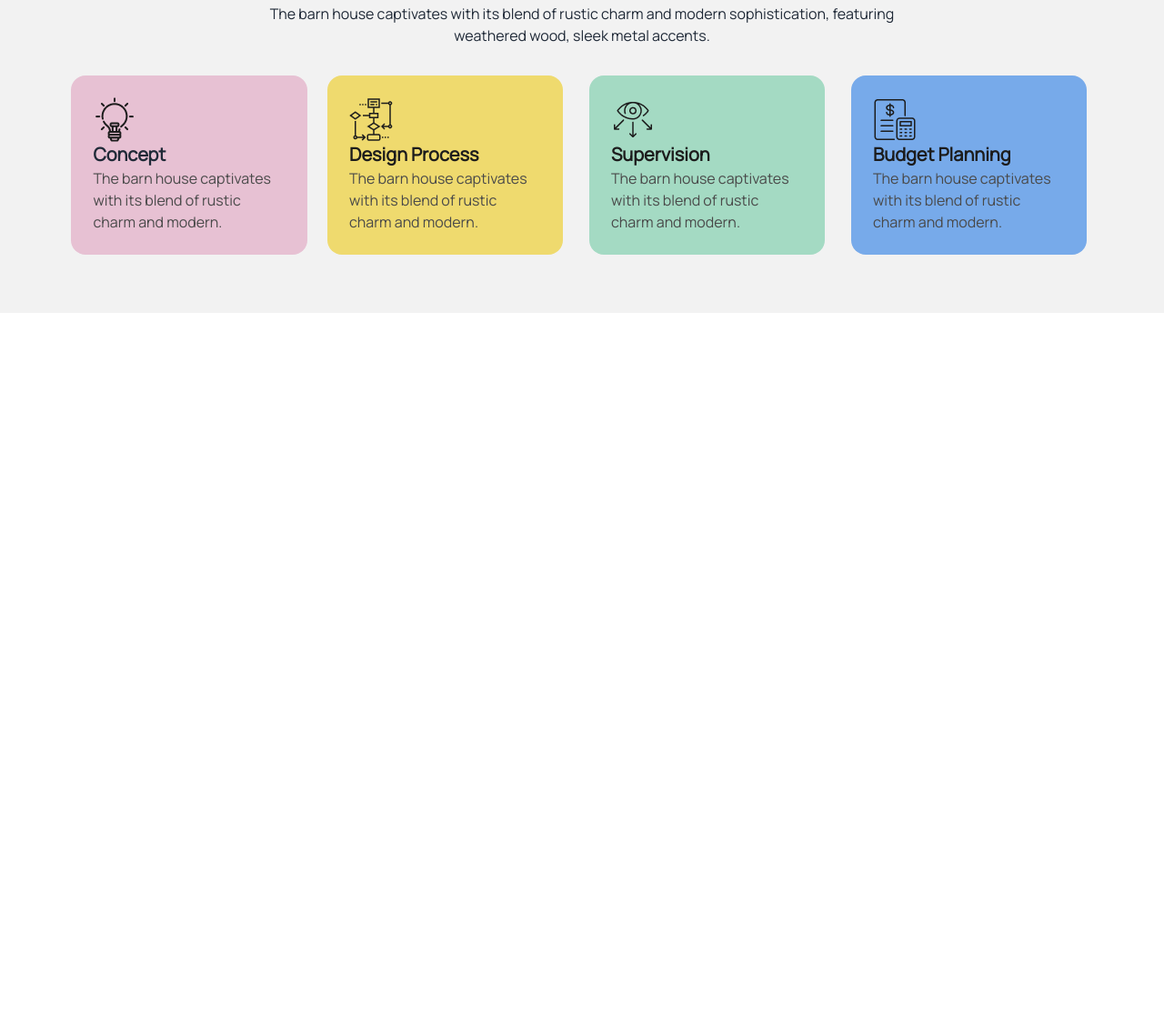
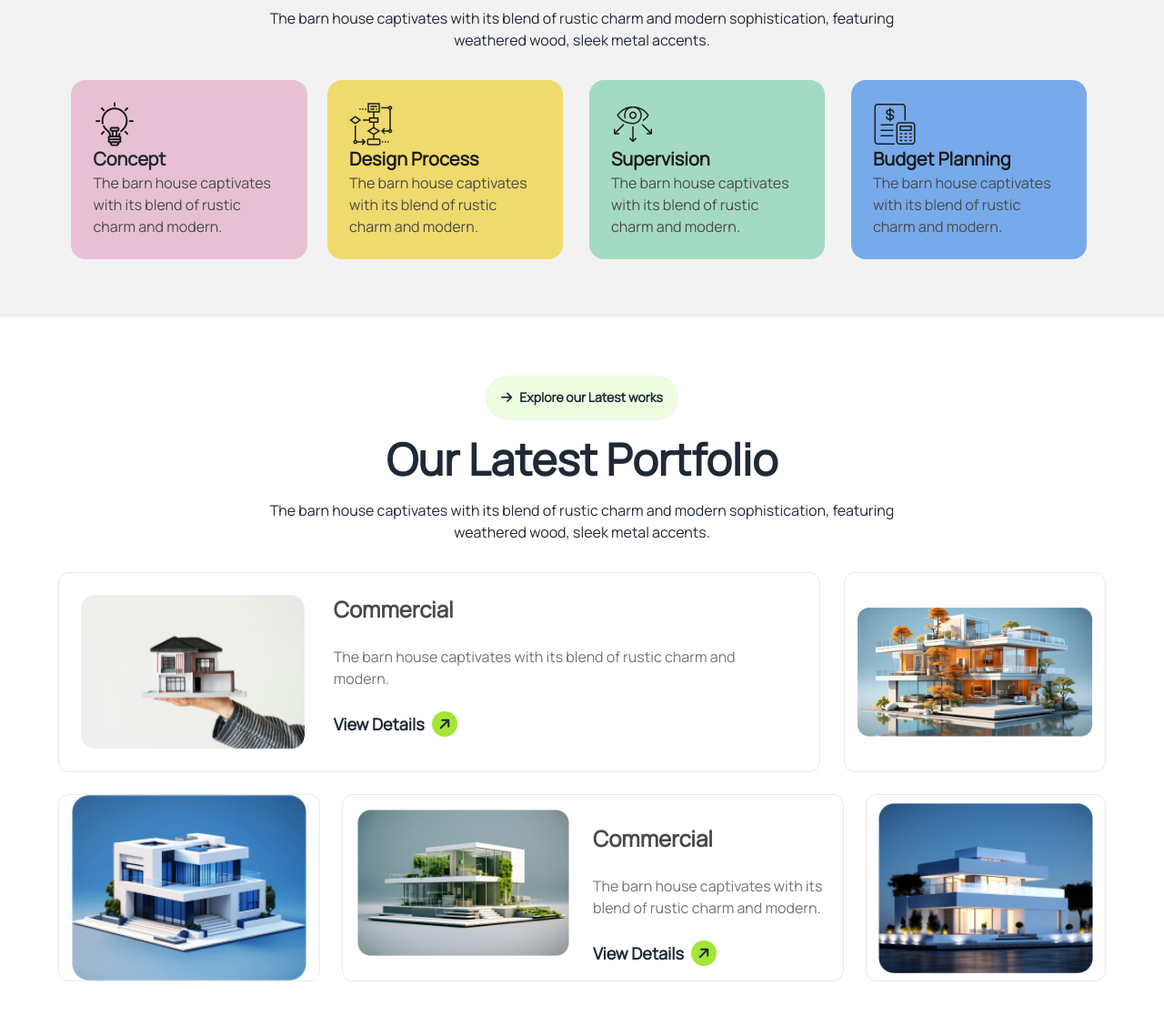
Before and after one commit to rrishiddh/Rinterio-Architecture, a plain HTML site: page index.html in a window 1280 px wide. Shown: the part 1931-3048 px from the top of the page at 91% size. Before the commit the page ends 2275 px from the top, so only its background shows below. Drawn offline with nearby package versions, Linux system fonts and the light colour scheme.

Commit message:
our latest portfolio- section added

```diff
--- a/index.html
+++ b/index.html
@@ -42,10 +42,10 @@
           </ul>
         </div>
         <div class="navbar-end space-x-4 ">
-            <button class="rounded-full btn  btn-circle  bg-white max-sm:hidden">
+            <button class="rounded-full btn  btn-circle  bg-white max-md:hidden">
               <i class="fa-solid fa-magnifying-glass text-2xl "></i>
             </button>
-            <button class="rounded-full btn  btn-circle  bg-white max-sm:hidden">
+            <button class="rounded-full btn  btn-circle  bg-white max-md:hidden">
               <i class="fa-solid fa-cart-shopping text-2xl"></i>
             </button>
           <a class="btn bg-[#ABEF5F] rounded-3xl max-sm:hidden font-bold text-xl">Book Consult<i class="fa-solid fa-circle-arrow-up rotate-45 text-2xl"></i></a>
@@ -91,8 +91,8 @@
 <section class="max-w-screen-2xl mx-auto hero bg-base-200  py-8 md:py-16 ">
     <div class="hero-content grid grid-cols-1 md:grid-cols-2 w-[90%] mx-auto  ">
 
-      <div class="space-y-5 max-sm:text-center relative">
-        <img class=" max-sm:hidden absolute -left-14 -top-10" src="image/Vector.png" alt="">
+      <div class="space-y-5 max-md:text-center relative">
+        <img class=" max-md:hidden absolute -left-14 -top-10" src="image/Vector.png" alt="">
         <button class="btn bg-[#FFFFFF] rounded-full "><i class="fa-solid fa-arrow-right "></i>About Us</button>
         <h1 class="text-4xl md:text-5xl font-bold ">We design thoughtful,<br>liveable spaces</h1>
         <p class=" md:w-[85%] ">
@@ -100,7 +100,7 @@
             modern sophistication, featuring weathered wood, sleek metal accents.
         </p>
         <!-- card 1 -->
-        <div class="card card-side bg-white shadow-xl md:w-[90%] max-sm:text-left">
+        <div class="card card-side bg-white shadow-xl md:w-[90%] max-md:text-left">
             <div class="grid items-center ">
               <img class="mx-7"
                 src="image/commercial.png"
@@ -113,7 +113,7 @@
         </div>
 
         <!-- card 2 -->
-        <div class="card card-side bg-white shadow-xl md:w-[90%] max-sm:text-left">
+        <div class="card card-side bg-white shadow-xl md:w-[90%] max-md:text-left">
             <div class="grid items-center ">
               <img
                class="m-6" src="image/residential.png"
@@ -128,7 +128,7 @@
       <div >
         <img
         src="image/Rectangle.png"
-        class="rounded-2xl shadow-2xl mx-auto" />
+        class="rounded-2xl shadow-2xl mx-auto md:w-[36rem] md:h-[34rem]" />
       </div>
     </div>
 </section>
@@ -137,13 +137,13 @@
 <section class="max-w-screen-2xl mx-auto hero bg-base-200 pt-4 pb-8 ">
     <div class="grid grid-cols-2 md:grid-cols-4 rounded-xl bg-white w-[90%] mx-auto py-10  ">
         <!-- 1 -->
-        <div class="card grid  place-items-center w-[90%] max-sm:pb-10">
+        <div class="card grid  place-items-center w-[90%] max-md:pb-10">
             <i class="fa-regular fa-comment-dots text-4xl"></i>
             <p class="text-[#494949] font-bold text-4xl">235+</p>
             <p class="text-[#737373] font-medium">Happy Client Review</p>
         </div>
         <!-- 2 -->
-        <div class="card grid  place-items-center w-[90%] max-sm:pb-10">
+        <div class="card grid  place-items-center w-[90%] max-md:pb-10">
             <i class="fa-brands fa-square-web-awesome-stroke text-4xl"></i>
             <p class="text-[#494949] font-bold text-4xl">50+</p>
             <p class="text-[#737373] font-medium">Work Departments</p>
@@ -171,7 +171,7 @@
       <h1 class="text-4xl md:text-5xl font-bold ">Our Works Process</h1>
       <p class=" md:w-[60%] mx-auto pb-8">The barn house captivates with its blend of rustic charm and modern sophistication, featuring weathered wood, sleek metal accents.</p>
     </div>
-    <div class="grid grid-cols-1 md:grid-cols-4 rounded-xl mx-auto md:space-x-2 max-sm:space-y-3 ">
+    <div class="grid grid-cols-1 md:grid-cols-4 rounded-xl mx-auto md:space-x-2  max-md:space-y-4 ">
       <!-- 1 -->
       <div class="card grid p-6 w-[90%] mx-auto bg-[#E7C1D3]">
           <img  src="image/concept.png" alt="concept">
@@ -189,17 +189,83 @@
         <img src="image/vision.png" alt="vision">
         <p class="text-[#1C1C1C] font-bold text-xl">Supervision</p>
         <p class="text-[#494949] font-medium">The barn house captivates with its blend of rustic charm and modern.</p>
-    </div>
+      </div>
       <!-- 4 -->
       <div class="card grid p-6  w-[90%] mx-auto bg-[#77AAEA]">
         <img src="image/budget-planning.png" alt="budget-planning">
         <p class="text-[#1C1C1C] font-bold text-xl">Budget Planning</p>
         <p class="text-[#494949] font-medium">The barn house captivates with its blend of rustic charm and modern.</p>
+      </div>
     </div>
+</section>
+
+<!-- Our Latest Portfolio -->
+<section class="max-w-screen-2xl mx-auto bg-white py-8 md:py-16 ">
+  <div class=" w-[90%] mx-auto  ">
+    <div class="space-y-5 text-center">
+      <button class="btn bg-[#ABEF5F33] rounded-full "><i class="fa-solid fa-arrow-right "></i>Explore our Latest works</button>
+      <h1 class="text-4xl md:text-5xl font-bold ">Our Latest Portfolio</h1>
+      <p class=" md:w-[60%] mx-auto pb-8">The barn house captivates with its blend of rustic charm and modern sophistication, featuring weathered wood, sleek metal accents.</p>
     </div>
 
 
+    <div class="space-y-6">
+      <!-- row 1 -card1 -->
+      <div class="grid md:grid-cols-4 max-sm:grid-cols-1 max-md:gap-7">
+        <div class="md:col-span-3 items-center grid  border border-[#E9E9E9] border-solid rounded-xl md:w-[97%]">
+          <div class=" md:flex p-6 max-sm:space-y-4 max-sm:mt-4">
+            <div >
+              <img class="max-md:w-[90%] max-md:h-[80%] mx-auto" src="image/img1.png" alt="">
+            </div>
+            <div class="px-8 space-y-6">
+              <h2 class="text-xl md:text-2xl text-[#494949] font-bold">Commercial</h2>
+              <p class="text-[#737373] font-medium">The barn house captivates with its blend of rustic charm and modern.</p>
+              <button class="inline-flex items-center  font-semibold rounded-full  space-x-2">
+              <h1 class="font-bold md:text-lg">View Details</h1>
+              <span class="flex items-center ">
+                <div class="w-7 h-7 bg-lime-400 rounded-full"></div>
+              </span>
+              <i class="fa-solid fa-arrow-up rotate-45  relative -left-7"></i>
+            </button>
+            </div>
+          </div>
+        </div>
+        <!-- row1-card2 -->
+        <div class="items-center grid  border border-[#E9E9E9] border-solid rounded-xl max-md:py-6">
+          <img class="w-[90%]  mx-auto" src="image/img2.png" alt="">
+        </div>
+      </div>
+
+      <!-- row 2 -card1  -->
+      <div class="md:grid grid-cols-1 md:grid-cols-4 md:space-x-6 max-md:flex max-md:flex-col-reverse max-md:gap-7">
+        <div class="items-center grid  border border-[#E9E9E9] border-solid rounded-xl max-md:py-6">
+          <img class="w-[90%]  mx-auto" src="image/img3.png" alt="">
+        </div>
+        <!--  row2-card2 -->
+        <div class="col-span-2 items-center grid  border border-[#E9E9E9] border-solid rounded-xl">
+          <div class="p-4 grid grid-cols-1 md:grid-cols-2  space-y-4 max-md:mt-4">
+            <div class="">
+              <img class="w-[90%] max-md:mx-auto" src="image/img4.png" alt="">
+            </div>
+            <div class="space-y-6  max-md:ml-5 ">
+              <h2 class="text-2xl text-[#494949] font-bold">Commercial</h2>
+              <p class="text-[#737373] font-medium">The barn house captivates with its blend of rustic charm and modern.</p>
+              <button class="inline-flex items-center  font-semibold rounded-full  space-x-2">
+              <h1 class="font-bold text-lg">View Details</h1>
+              <span class="flex items-center ">
+                <div class="w-7 h-7 bg-lime-400 rounded-full"></div>
+              </span>
+              <i class="fa-solid fa-arrow-up rotate-45  relative -left-7"></i>
+            </button>
+            </div>
+          </div>
+        </div>
+        <!-- row2-card3 -->
+        <div class="items-center grid  border border-[#E9E9E9] border-solid rounded-xl max-md:py-6">
+          <img class="w-[90%]  mx-auto" src="image/img5.png" alt="">
+        </div>
+      </div>
+    </div>
 </section>
-
 </body>
 </html>
```
